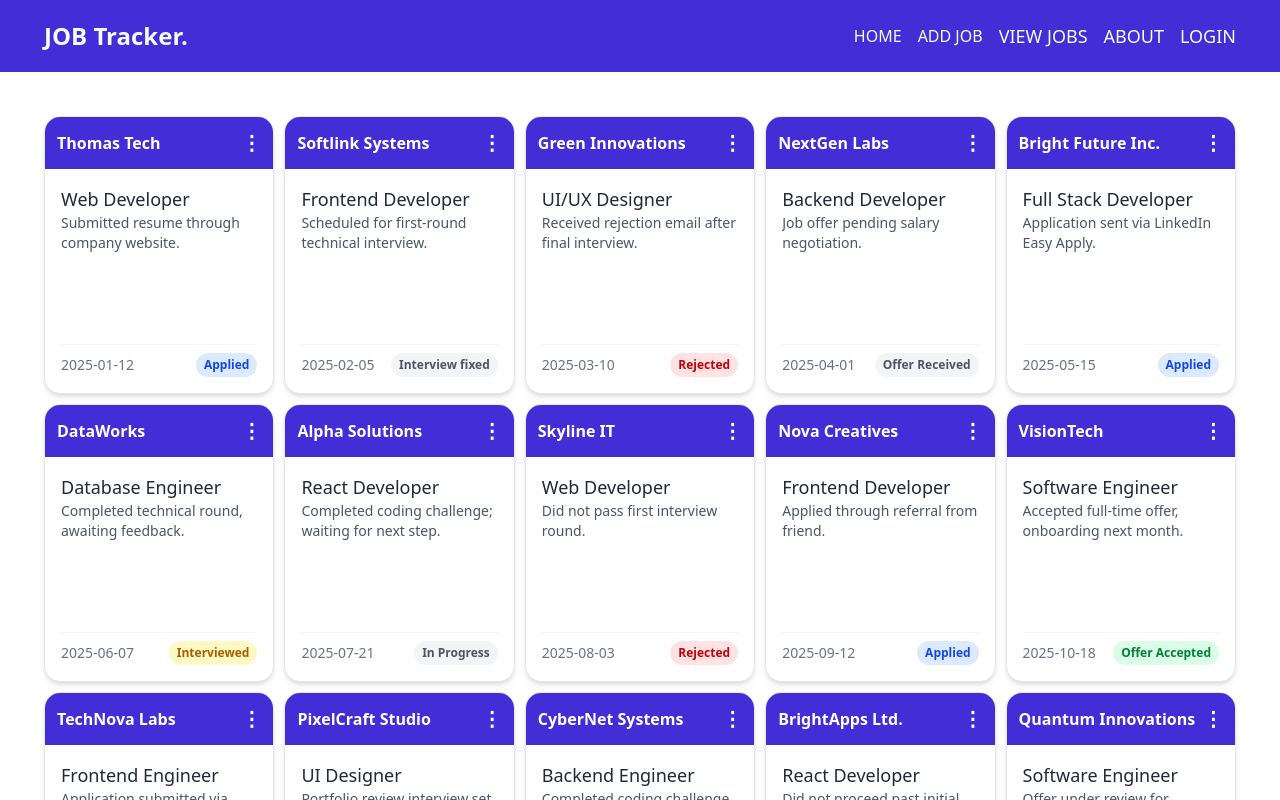
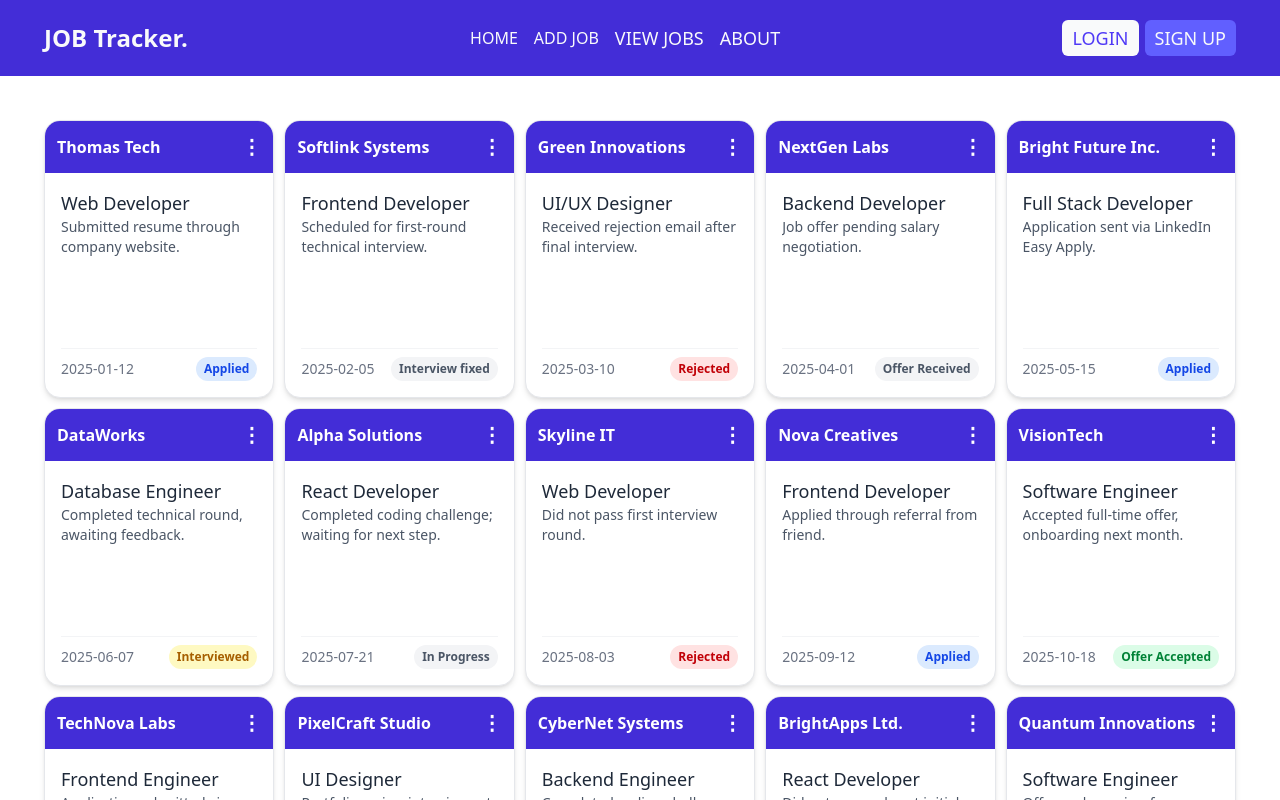
Before and after one commit to mubarakq/Job-Tracker, a React (Vite) app: page /Job in a window 1280 px wide. Shown: the top 800 px of the page. Built offline with nearby package versions, Linux system fonts and the light colour scheme.

Commit message:
sign up and login rectify

```diff
--- a/src/App.tsx
+++ b/src/App.tsx
@@ -5,8 +5,8 @@ import Index from './pages/Index';
 import About from './pages/About';
 import Job from './pages/Job';
 import Add from './pages/Add';
-import Login from './pages/Login'
-
+import Login from './pages/Login';
+import Signup from './pages/Signup';
 function App() {
   return (
     <BrowserRouter>
@@ -16,6 +16,7 @@ function App() {
         <Route path='/Job' element={<Job/>}/>
         <Route path='/Add' element={<Add/>}/>
         <Route path='/Login' element={<Login/>}/>
+        <Route path='/Signup' element={<Signup/>}/>
       </Routes>
     </BrowserRouter>
   )
--- a/src/components/Card.tsx
+++ b/src/components/Card.tsx
@@ -3,7 +3,7 @@ import CardMenu from "./CardMenu";
 
 const Card = ({ companyName, role, status, date, description }: cardProps) => {
   return (
-    <article className="bg-white rounded-2xl shadow-md border border-gray-200 overflow-hidden hover:shadow-lg hover:scale-[1.] transition-transform transition-shadow duration-300">
+    <article className="bg-white rounded-2xl shadow-md border border-gray-200 overflow-hidden hover:shadow-lg hover:scale-[1.]  transition-shadow duration-300">
       {/* Header */}
       <div className="bg-indigo-700 text-white text-md font-semibold p-3 flex justify-between items-center">
         <span>{companyName}</span>
--- a/src/components/Nav.tsx
+++ b/src/components/Nav.tsx
@@ -23,8 +23,11 @@ const Nav = ({className}:navProps) => {
           <Link className="font-family:Inter text-md hover:cursor-pointer text-gray-50 " to="/Add">ADD JOB</Link>
           <Link className="font-family:Inter text-lg hover:cursor-pointer text-gray-50" to="/Job">VIEW JOBS</Link>
           <Link className="font-family:Inter text-lg hover:cursor-pointer text-gray-50" to="/About">ABOUT</Link>
-          <Link className="font-family:Inter text-lg hover:cursor-pointer text-gray-50" to="/Login">LOGIN</Link>
         </Navlinks>
+        <div className=" md:flex gap-1.5 hidden">
+            <Link className=" font-family:Inter text-lg px-2.5 py-1 hover:cursor-pointer bg-gray-50  text-indigo-600 rounded-md " to="/Login">LOGIN</Link>
+            <Link className=" font-family:Inter text-lg px-2.5 py-1 hover:cursor-pointer text-gray-50  bg-indigo-500 rounded-md" to="/Signup">SIGN UP</Link>
+          </div>
         {/* for mobile */}
 
         {isClicked && (
@@ -40,7 +43,8 @@ const Nav = ({className}:navProps) => {
           <Link className="font-family:Inter text-md hover:cursor-pointer text-gray-50 block w-full p-5 hover:bg-indigo-600" to="/Add">ADD JOB</Link>
           <Link className="font-family:Inter text-lg hover:cursor-pointer text-gray-50 block w-full p-5 hover:bg-indigo-600" to="/Job">VIEW JOBS</Link>
           <Link className="font-family:Inter text-lg hover:cursor-pointer text-gray-50 block w-full p-5 hover:bg-indigo-600" to="/About">ABOUT</Link>
-          <Link className="font-family:Inter text-lg hover:cursor-pointer text-gray-50 block w-full p-5 hover:bg-indigo-600" to="/Login">Login</Link>
+          <Link className="font-family:Inter text-lg hover:cursor-pointer text-gray-50 block w-full p-5 hover:bg-indigo-600" to="/Login">LOGIN</Link>
+          <Link className="font-family:Inter text-lg hover:cursor-pointer text-gray-50 block w-full p-5 hover:bg-indigo-600" to="/Signup">SIGN UP</Link>
         </Navlinks>
         <Menu size={20} className="text-gray-50 md:hidden" onClick={()=>{handleClicked()}}/>
     </nav>
--- /dev/null
+++ b/src/pages/Signup.tsx
@@ -0,0 +1,8 @@
+
+const Signup = () => {
+  return (
+    <div>Signup</div>
+  )
+}
+
+export default Signup
```
